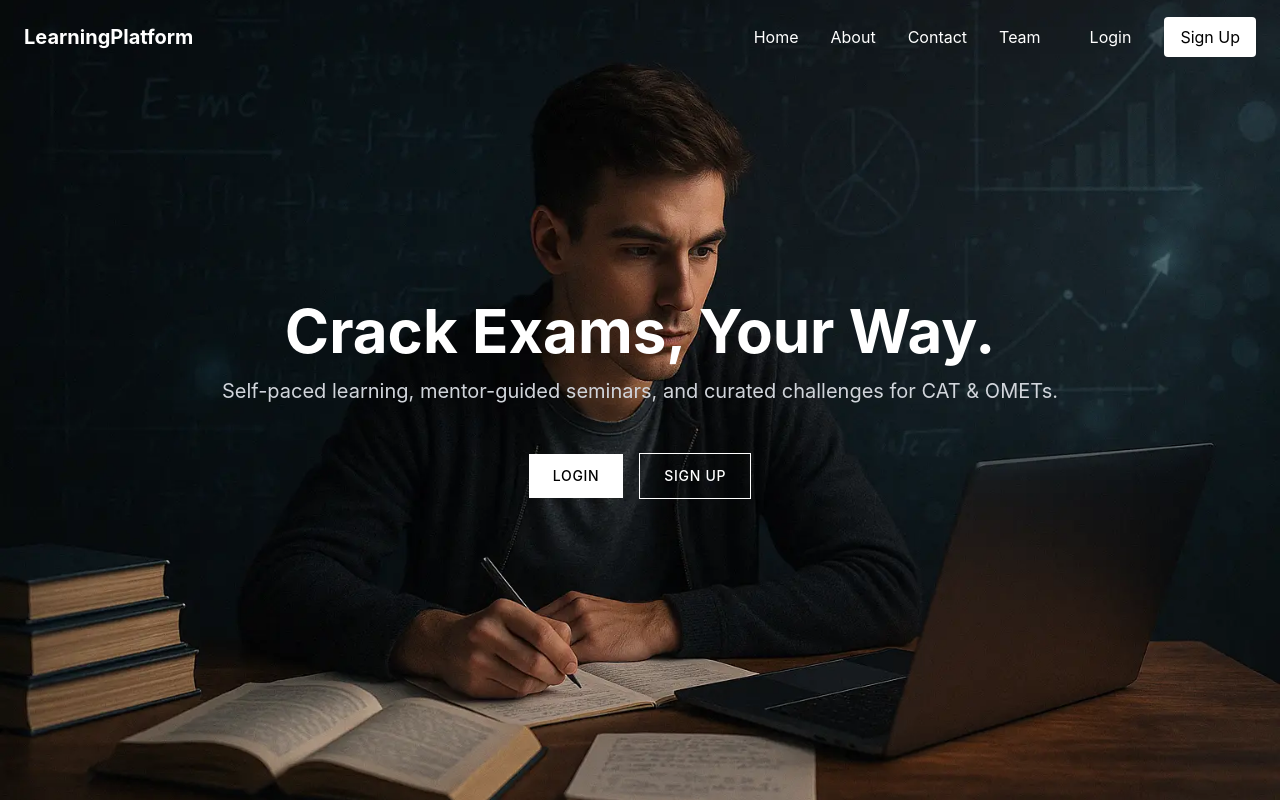
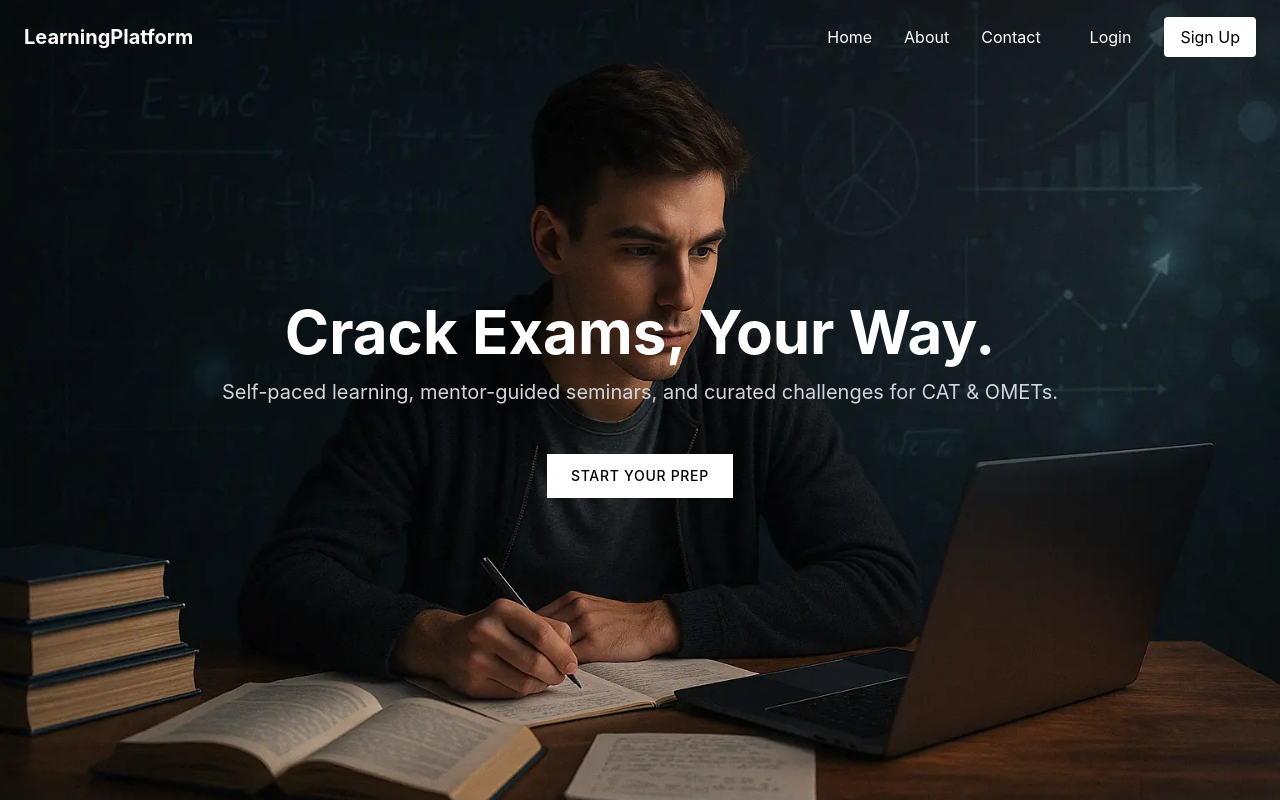
Before and after one commit to Pritesh-Bavaskar/self-learning, a React (Create React App) app: page / in a window 1280 px wide. Shown: the top 802 px of the page. Built offline with nearby package versions, Linux system fonts and the light colour scheme.

Commit message:
route changed for CAT, Footer GMAT removed, Login button txt changed, Team removed from navbar, Contact Page team removed

```diff
--- a/src/App.js
+++ b/src/App.js
@@ -30,7 +30,7 @@ function App() {
             <Route path="/signup" element={<SignupPage />} />
             <Route path="/team" element={<TeamPage />} />
             <Route
-              path="/cat-dashboard"
+              path="/courses/cat"
               element={
                 <AuthRoute>
                   <CatDashboardPage />
--- a/src/components/Footer.jsx
+++ b/src/components/Footer.jsx
@@ -77,14 +77,14 @@ const Footer = () => {
                   MAT Preparation
                 </Link>
               </li>
-              <li>
+              {/* <li>
                 <Link
                   to="/courses/gmat"
                   className="text-gray-600 hover:text-gray-900"
                 >
                   GMAT Preparation
                 </Link>
-              </li>
+              </li> */}
             </ul>
           </div>
 
--- a/src/components/Hero.jsx
+++ b/src/components/Hero.jsx
@@ -49,11 +49,11 @@ const Hero = () => {
         {!isAuthenticated && (
           <div className="flex flex-col sm:flex-row items-center justify-center gap-4">
             <Link to="/login">
-              <Button text="LOGIN" variant="primary" />
+              <Button text="START YOUR PREP" variant="primary" />
             </Link>
-            <Link to="/signup">
+            {/* <Link to="/signup">
               <Button text="SIGN UP" variant="secondary" />
-            </Link>
+            </Link> */}
           </div>
         )}
       </div>
--- a/src/components/Navbar.jsx
+++ b/src/components/Navbar.jsx
@@ -72,9 +72,9 @@ const Navbar = () => {
             <Link to="/contact" className="hover:opacity-75 transition-opacity">
               Contact
             </Link>
-            <Link to="/team" className="hover:opacity-75 transition-opacity">
+            {/* <Link to="/team" className="hover:opacity-75 transition-opacity">
               Team
-            </Link>
+            </Link> */}
 
             {isAuthenticated ? (
               <div className="relative group inline-block">
--- a/src/pages/ContactPage.jsx
+++ b/src/pages/ContactPage.jsx
@@ -255,7 +255,7 @@ const ContactPage = () => {
       </section>
 
       {/* Team Contacts Section */}
-      <section className="py-16 md:py-24 bg-gray-50">
+      {/* <section className="py-16 md:py-24 bg-gray-50">
         <div className="container mx-auto px-6">
           <div className="text-center mb-16">
             <h2 className="text-3xl md:text-4xl font-bold text-gray-900 mb-2">
@@ -280,7 +280,7 @@ const ContactPage = () => {
             ))}
           </div>
         </div>
-      </section>
+      </section> */}
     </div>
   );
 };
```
